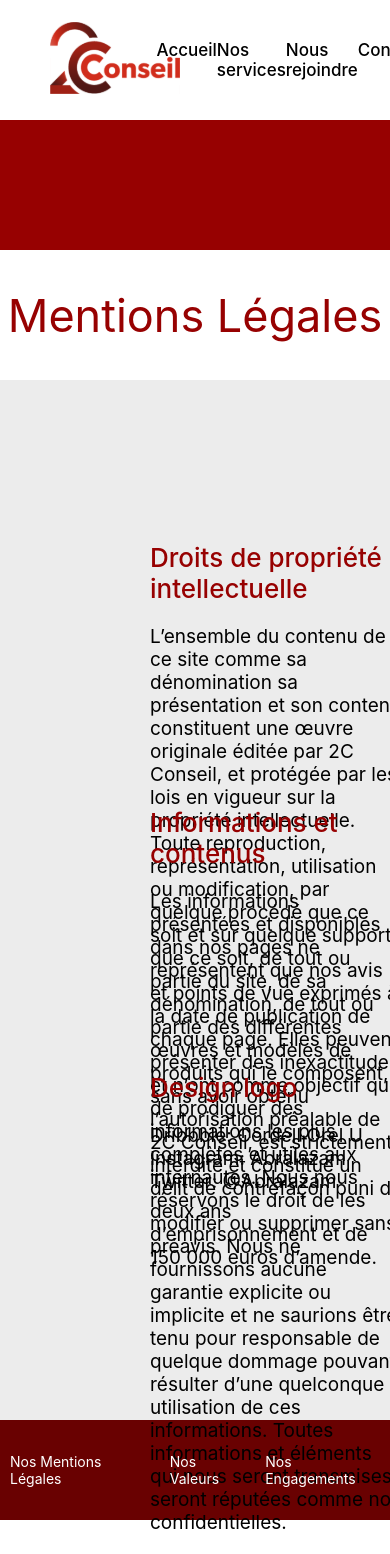
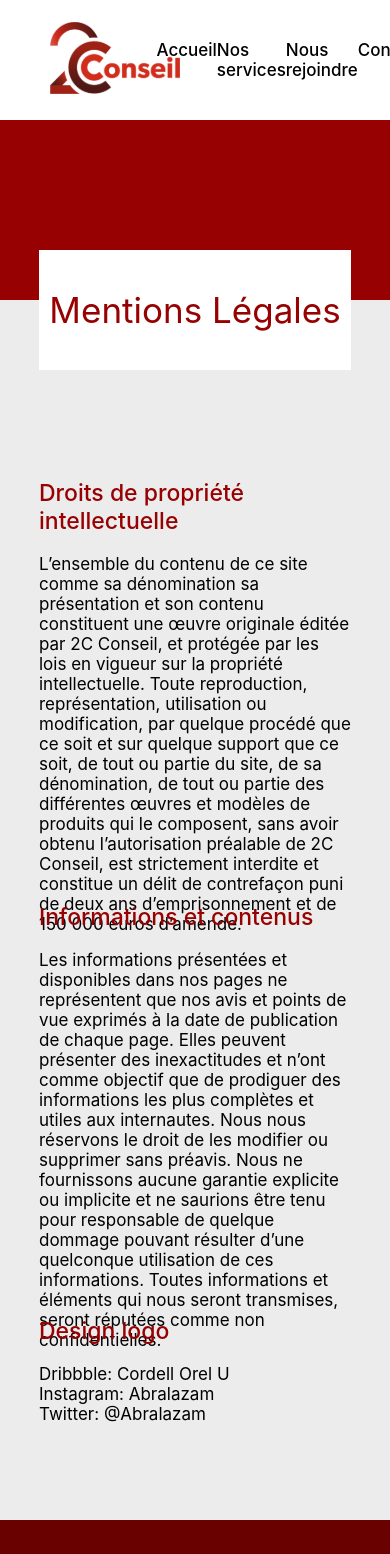
Before and after one commit to 2C-Conseil/2cconseil-web-build, a React (Create React App) app: page /nos-mentions-legales in a window 390 px wide. Shown: the top 1554 px of the page. Built offline with nearby package versions, Linux system fonts and the light colour scheme; the HTML template or start-up script is replaced by a standard one.

Commit message:
Integration rfesponsive design

```diff
--- a/src/pages/footer/Engagements.js
+++ b/src/pages/footer/Engagements.js
@@ -10,8 +10,8 @@ function Engagement(){
                 <div class="ban"></div>
                 <div class="title"><p>Nos Engagements</p></div>
             </div>
-            <section class="engage">
-                <div class="droit">
+            <section class="engagement">
+                <div class="needobj">
                     <h1>Vos besoins et objectifs</h1>
                     <p>Dès le départ d’une mission, nous sommes attentifs à l’expression de vos besoins et objectifs pour orienter au mieux notre accompagnement vers vos objectifs.</p>
                 </div>
@@ -21,7 +21,7 @@ function Engagement(){
                     Toutes informations et éléments qui nous seront transmises, seront réputées comme non confidentielles.</p>
 
                 </div>
-                <div class="design">
+                <div class="practice">
                     <h1>Best practicess</h1>
                     <p>
                         Nous veillons à appliquer, dans nos domaines et dans les vôtres, les best practices en vigueur, que ce soit en matière d’expertise, de méthode de travail ou d’éthique.
--- a/src/pages/footer/Valeurs.js
+++ b/src/pages/footer/Valeurs.js
@@ -11,14 +11,14 @@ function Valeurs(){
                 <div class="title"><p>Nos Valeurs</p></div>
             </div>
             <section class="valeurs">
-                <div class="droit">
+                <div class="esprit-acc">
                     <h1>Esprit Agile dans l’accueil</h1>
                     <p>Selon l’esprit Agile, nous sommes ouverts aux
                         besoins de nos clients, tant dans la forme de
                         l’accueil sur mesure que nous leur
                         proposons que dans la diversité des contenus apportés.</p>
                 </div>
-                <div class="info">
+                <div class="esprit-eq">
                     <h1>Esprit Agile dans le vécu de nos équipes</h1>
                     <p>Dans nos équipes prévalent les notions de
                     diversité professionnelle et humaine, d’égalité de chances,
@@ -26,7 +26,7 @@ function Valeurs(){
                     et compétences entre les associés et seniors et les juniors.</p>
 
                 </div>
-                <div class="design">
+                <div class="esprit-client">
                     <h1>Esprit Agile dans l’interaction avec nos clients</h1>
                     <p>
                     Tout au long de notre parcours avec vous,
--- a/src/pages/footer/engagement.css
+++ b/src/pages/footer/engagement.css
@@ -1,12 +1,13 @@
+
 .Engagement-container{
     width: 100%;
-    height: 1100px;
+    height: 1300px;
     background-color: #ececec;
 }
 
 .head-ban{
     width: 100%;
-    height: 400px;
+    max-height: 400px;
     display: flex;
     flex-direction: column;
     align-items: center;
@@ -14,12 +15,12 @@
 
 .ban{
     width: 100%;
-    height: 180px;
+    max-height: 180px;
     background-color: #970101;
 }
 
 .title{
-    width: 450px;
+    max-width: 450px;
     height: 130px;
     display: flex;
     position: absolute;
@@ -34,39 +35,96 @@
     font-size: 45px;
 }
 
-.engage{
+.engagement{
     width: 100%;
-    height: 550px;
+    min-height: 730px;
     display: flex;
     justify-content: space-between;
     flex-direction: column;
+    align-items: center;
 }
 
-.engage h1{
+.engagement h1{
     font-size:  26px;
     font-weight: 550;
     color: #970101;
 }
 
-.droit,.comp{
+.needobj,.practice{
     margin-left: 150px;
-    width: 65%;
-    height: 250px;
+    min-width: 65%;
+    max-height: 250px;
 }
+
 .comp{
+    min-width: 65%;
+    min-height: 200px;
     margin-left: 150px;
-    width: 65%;
-    height: 250px;
-    margin-bottom: 20px;
+}
+
+.comp p,.practice p,.needobj p{
+    font-size: 19px;
 }
 
 
-.design{
-    width: 65%;
-    height: 200px;
-    margin-left: 150px;
+@media (max-width : 480px){
+
+    .Engagement-container{
+        width: 100%;
+        height: 1100px;
+    }
+
+    .head-ban{
+        width: 100%;
+        height: 300px;
+    }
+
+    .ban{
+        width: 100%;
+        min-height: 150px;
+    }
+
+    .title{
+        width: 80%;
+        height: 120px;
+    }
+
+    .title p{
+        font-size: 35px;
+    }
+
+    .engagement{
+        height: 500px;
+        display: flex;
+        justify-content: space-evenly;
+        align-items: center;
+    }
+
+    .needobj{
+        width: 80%;
+        margin-left: 0%;
+        max-height: 180px;
+    }
+
+    .comp{
+        width: 80%;
+        margin-left: 0%;
+        height: 230px;
+    }
+
+    .practice{
+        width: 80%;
+        margin-left: 0%;
+        height: 180px;
+
+    }
+
+    .comp h1,.needobj h1,.practice h1{
+        font-size: 23px;
+    }
+
+    .comp p,.needobj p,.practice p{
+        font-size: 17px;
+    }
+
 }
-
-.droit p,.comp p,.design p{
-    font-size: 19px;
-}
--- a/src/pages/footer/mention.css
+++ b/src/pages/footer/mention.css
@@ -7,7 +7,7 @@
 
 .head-ban{
     width: 100%;
-    height: 400px;
+    max-height: 400px;
     display: flex;
     flex-direction: column;
     align-items: center;
@@ -15,12 +15,12 @@
 
 .ban{
     width: 100%;
-    height: 180px;
+    max-height: 180px;
     background-color: #970101;
 }
 
 .title{
-    width: 450px;
+    max-width: 450px;
     height: 130px;
     display: flex;
     position: absolute;
@@ -37,7 +37,7 @@
 
 .mention{
     width: 100%;
-    height: 730px;
+    min-height: 730px;
     display: flex;
     justify-content: space-between;
     flex-direction: column;
@@ -51,16 +51,80 @@
 
 .droit,.info{
     margin-left: 150px;
-    width: 65%;
-    height: 250px;
+    min-width: 65%;
+    min-height: 250px;
 }
 
 .design{
-    width: 65%;
-    height: 200px;
+    min-width: 65%;
+    max-height: 200px;
     margin-left: 150px;
 }
 
 .droit p,.info p,.design p{
     font-size: 19px;
 }
+
+
+@media (max-width : 480px){
+
+    .Mention-container{
+        width: 100%;
+        height: 1400px;
+    }
+
+    .head-ban{
+        width: 100%;
+        height: 300px;
+    }
+
+    .ban{
+        width: 100%;
+        min-height: 150px;
+    }
+
+    .title{
+        width: 80%;
+        height: 120px;
+    }
+
+    .title p{
+        font-size: 35px;
+    }
+
+    .mention{
+        margin-top: 40px;
+        height: 1000px;
+        display: flex;
+        justify-content: space-evenly;
+        align-items: center;
+    }
+
+    .droit{
+        width: 80%;
+        margin-left: 0%;
+        height: 470px;
+    }
+
+    .info{
+        width: 80%;
+        margin-left: 0%;
+        height: 460px;
+    }
+
+    .design{
+        width: 80%;
+        margin-left: 0%;
+        height: 180px;
+
+    }
+
+    .droit h1,.design h1,.info h1{
+        font-size: 23px;
+    }
+
+    .droit p,.design p,.info p{
+        font-size: 17px;
+    }
+
+}
--- a/src/pages/footer/valeur.css
+++ b/src/pages/footer/valeur.css
@@ -1,12 +1,13 @@
+
 .Valeurs-container{
     width: 100%;
-    height: 1000px;
+    max-height: 1300px;
     background-color: #ececec;
 }
 
 .head-ban{
     width: 100%;
-    height: 400px;
+    max-height: 400px;
     display: flex;
     flex-direction: column;
     align-items: center;
@@ -14,12 +15,12 @@
 
 .ban{
     width: 100%;
-    height: 180px;
+    max-height: 180px;
     background-color: #970101;
 }
 
 .title{
-    width: 450px;
+    max-width: 450px;
     height: 130px;
     display: flex;
     position: absolute;
@@ -36,30 +37,93 @@
 
 .valeurs{
     width: 100%;
-    height: 490px;
+    min-height: 730px;
     display: flex;
     justify-content: space-between;
     flex-direction: column;
 }
 
-.valeurs h1{
-    font-size:  26px;
-    font-weight: 550;
+.valeur h1{
+    font-size: 26px;
     color: #970101;
 }
 
-.droit,.info{
+.esprit-acc,.esprit-eq{
     margin-left: 150px;
-    width: 65%;
-    height: 250px;
+    min-width: 65%;
+    max-height: 250px;
 }
 
-.design{
-    width: 65%;
-    height: 200px;
+.esprit-client{
+    min-width: 65%;
+    min-height: 200px;
     margin-left: 150px;
 }
 
-.droit p,.info p,.design p{
+.esprit-acc p,.esprit-client p,.esprit-eq p{
     font-size: 19px;
 }
+
+
+@media (max-width : 480px){
+
+    .Valeur-container{
+        width: 100%;
+        height: 1200px;
+    }
+
+    .head-ban{
+        width: 100%;
+        height: 300px;
+    }
+
+    .ban{
+        width: 100%;
+        min-height: 150px;
+    }
+
+    .title{
+        width: 80%;
+        height: 120px;
+    }
+
+    .title p{
+        font-size: 35px;
+    }
+
+    .valeurs{
+        max-height: 1000px;
+        display: flex;
+        justify-content: space-evenly;
+        align-items: center;
+    }
+
+    .esprit-acc{
+        width: 80%;
+        margin-left: 0%;
+        max-height: 150px;
+    }
+
+    .esprit-client{
+        width: 80%;
+        margin-left: 0%;
+        height: 230px;
+    }
+
+    .esprit-eq{
+        width: 80%;
+        margin-left: 0%;
+        height: 190px;
+
+    }
+
+    .esprit-acc h1,.esprit-client h1,.esprit-eq h1{
+        font-size: 23px;
+        color: #970101;
+    }
+
+    .esprit-acc p,.esprit-client p,.esprit-eq p{
+        font-size: 17px;
+    }
+
+}
```
Also changed, not shown: src/pages/home/Home.js (+36 -13 lines), src/pages/home/home.scoped.css (added, +337 -0 lines).
